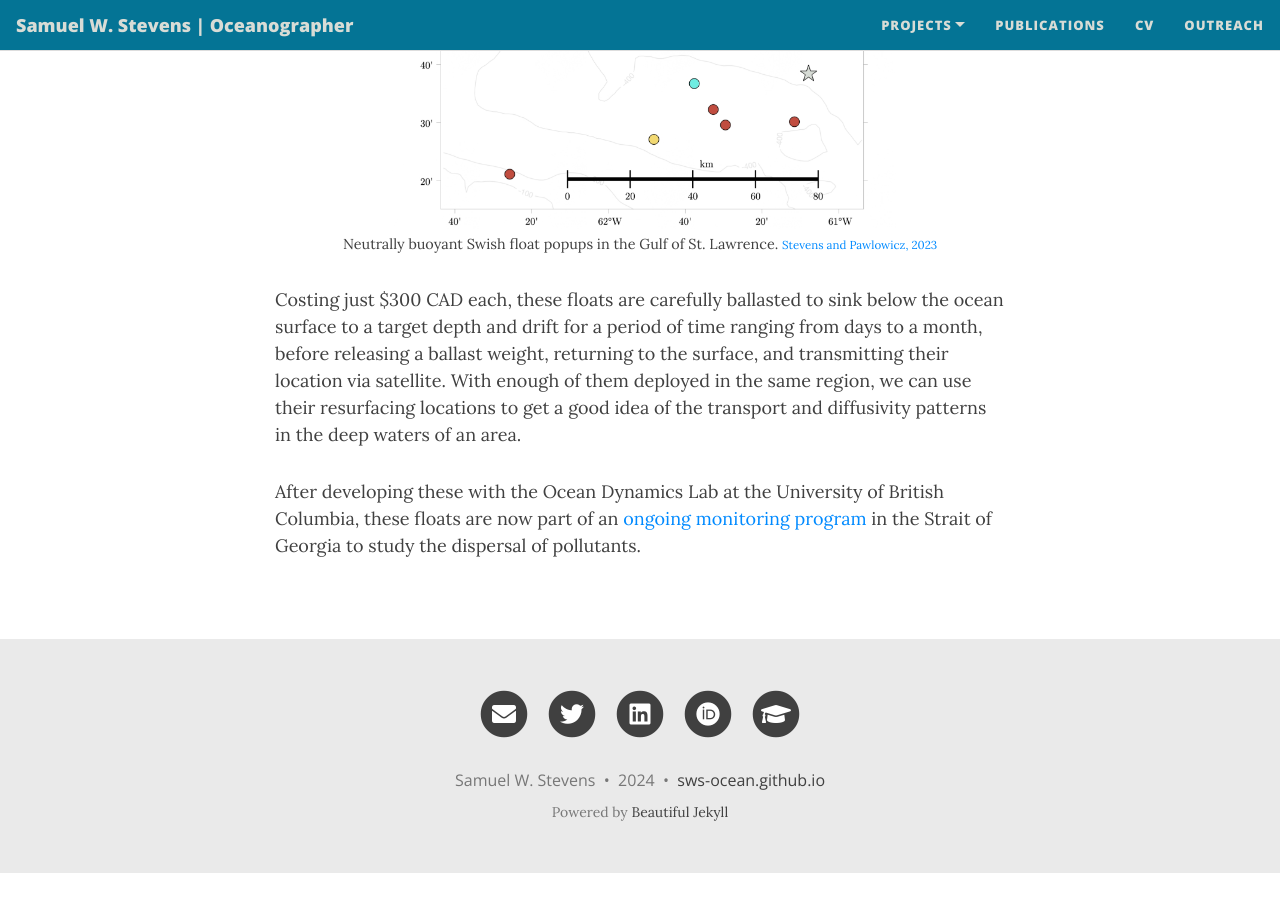
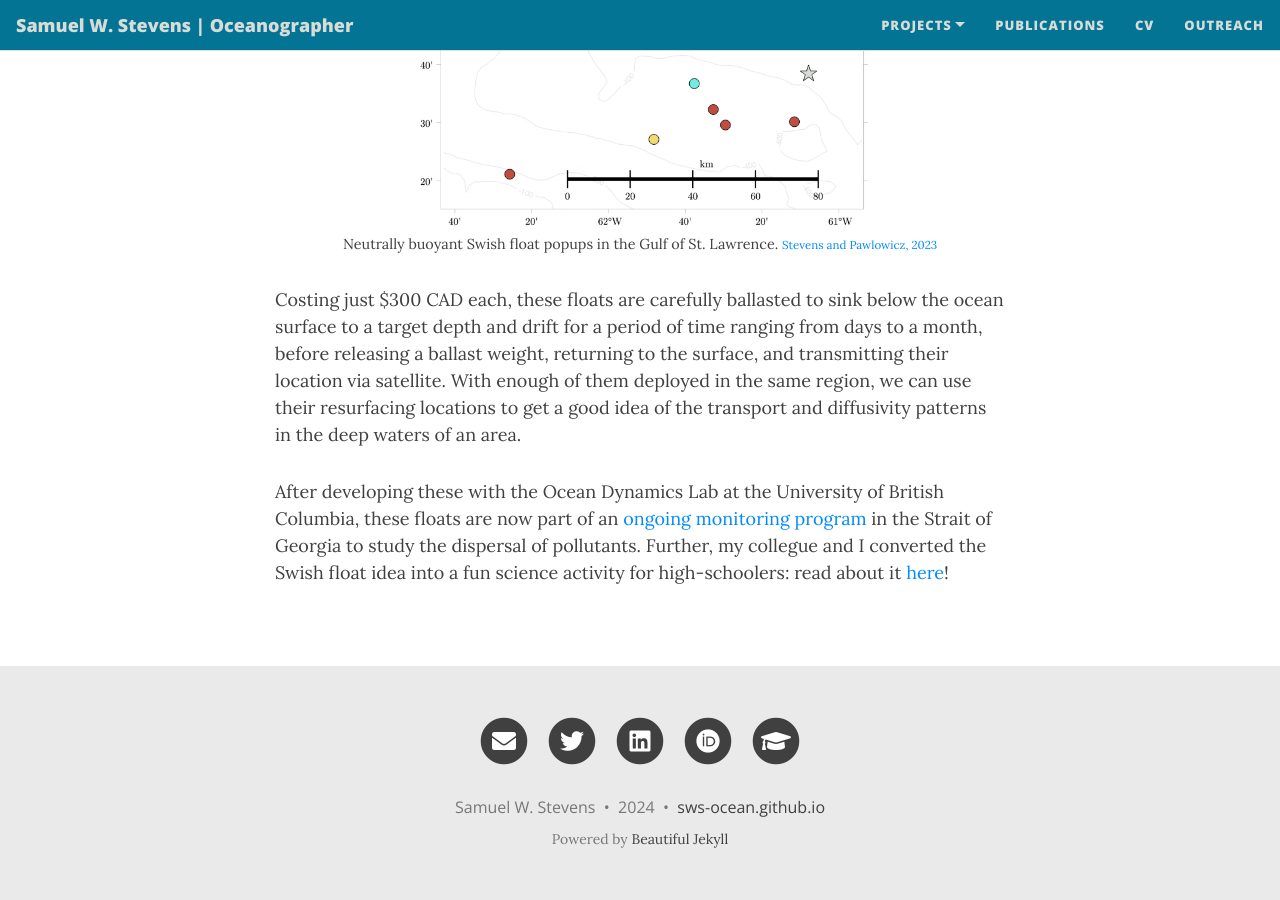
Before and after one commit to sws-ocean/sws-ocean.github.io, a Jekyll site: the page built from docs/swish.md, in a window 1280 px wide and 900 px high, scrolled down 1490 px. Built offline with Jekyll 4.4.1, drawn with Linux system fonts in a browser that asks for light colours; nearby versions of some CDN libraries; before the commit the page ends 2363 px from its top, so only the background shows below that.

```diff
--- a/docs/swish.md
+++ b/docs/swish.md
@@ -45,5 +45,5 @@ figure {text-align: center;}
 </p>
 
 <p>
-    After developing these with the Ocean Dynamics Lab at the University of British Columbia, these floats are now part of an <a href='https://drifters.eoas.ubc.ca'>ongoing monitoring program</a> in the Strait of Georgia to study the dispersal of pollutants.
+    After developing these with the Ocean Dynamics Lab at the University of British Columbia, these floats are now part of an <a href='https://drifters.eoas.ubc.ca'>ongoing monitoring program</a> in the Strait of Georgia to study the dispersal of pollutants. Further, my collegue and I converted the Swish float idea into a fun science activity for high-schoolers: read about it <a href="https://doi.org/10.1080/00368121.2024.2376753">here</a>!
 </p>
```
Also changed, not shown: docs/outreach.md (+2 -0 lines), docs/pubs.md (+1 -1 lines), 6 other files.
